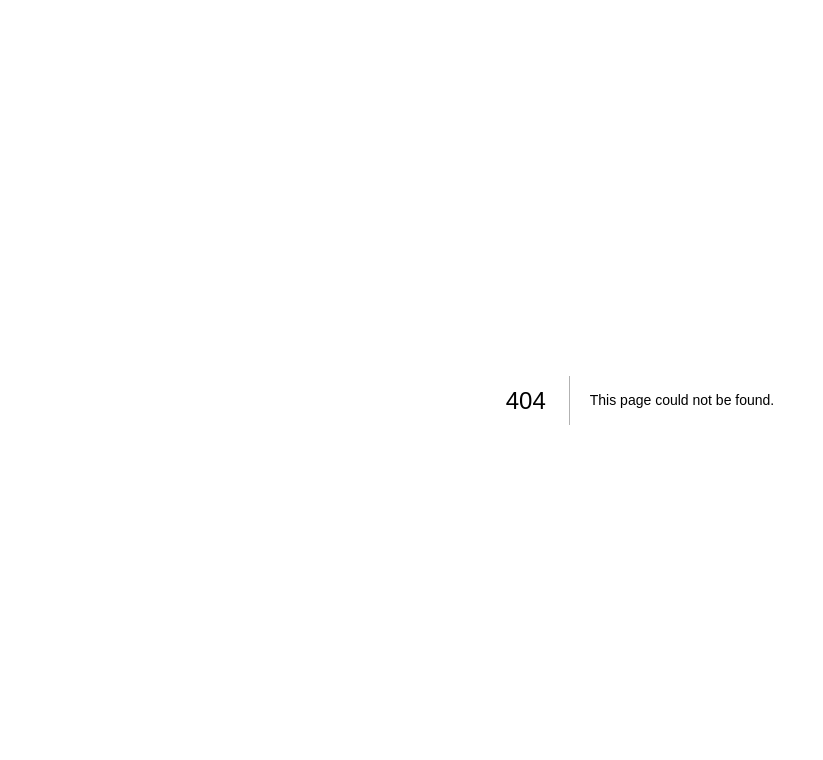
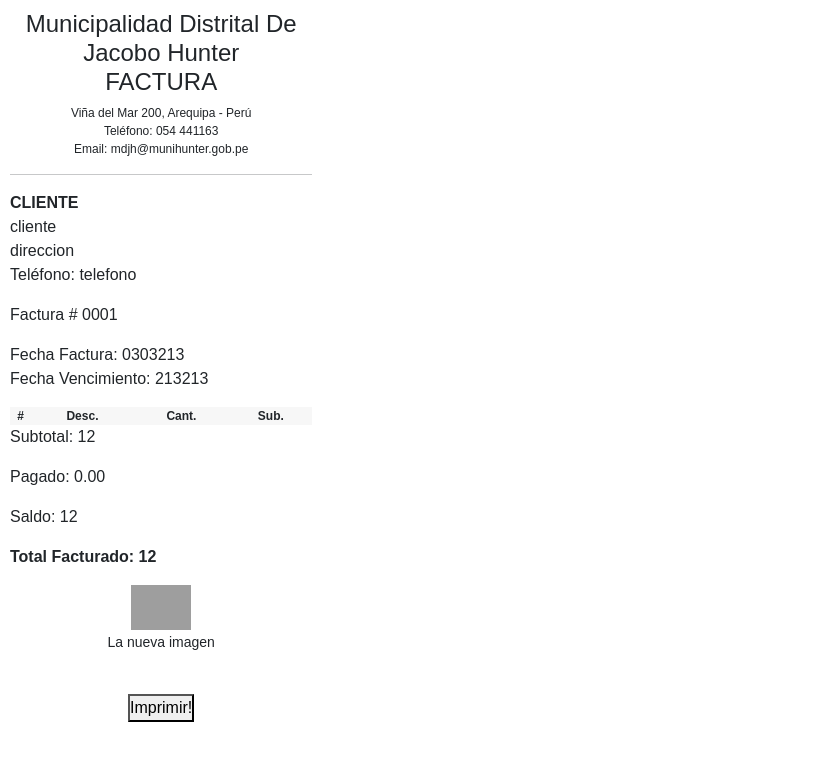
Before and after one commit to nikrichard/vet-webapp, a Next.js app: page /ticket in a window 1280 px wide. Before the commit this address had no page. Shown: the top 760 px of the page, without its empty margins (0-823 px from the left). Built offline with nearby package versions, Linux system fonts and the light colour scheme; grey boxes are pictures that could not be loaded.

Commit message:
Create ticket.js

```diff
--- /dev/null
+++ b/src/pages/ticket.js
@@ -0,0 +1,77 @@
+import { useRouter } from "next/router";
+import { useEffect, useState } from "react";
+
+export default function Ticket() {
+  const router = useRouter();
+  const { id } = router.query;
+  const [ticket, setTicket] = useState(null);
+
+  /*useEffect(() => {
+    if (id) {
+      fetch(`/api/ticket?id=${id}`)
+        .then((res) => res.json())
+        .then((data) => setTicket(data));
+    }
+  }, [id]);*/
+
+  //if (!ticket) return <p>Cargando ticket...</p>;
+
+  /*const {
+    cliente,
+    direccion,
+    telefono,
+    facturaNumero,
+    fechaFactura,
+    fechaVencimiento,
+    productos,
+    total,
+  } = ticket;*/
+
+  return (
+    <div style={{ width: "80mm", margin: 10, fontFamily: "monospace" }}>
+      <h4 style={{ textAlign: "center" }}>
+        Municipalidad Distrital De Jacobo Hunter<br />
+        FACTURA
+      </h4>
+      <p style={{ textAlign: "center", fontSize: "12px" }}>
+        Viña del Mar 200, Arequipa - Perú<br />
+        Teléfono: 054 441163<br />
+        Email: mdjh@munihunter.gob.pe
+      </p>
+      <hr />
+      <p><strong>CLIENTE</strong><br />cliente<br />direccion<br />Teléfono: telefono</p>
+      <p>Factura # 0001</p>
+      <p>Fecha Factura: 0303213<br />Fecha Vencimiento: 213213</p>
+      <table width="100%" style={{ fontSize: "12px", borderCollapse: "collapse" }}>
+        <thead>
+          <tr>
+            <th>#</th><th>Desc.</th><th>Cant.</th><th>Sub.</th>
+          </tr>
+        </thead>
+        <tbody>
+          {/*productos.map((p, i) => (
+            <tr key={i}>
+              <td>{i + 1}</td>
+              <td>{p.descripcion}</td>
+              <td>{p.cantidad}</td>
+              <td>{p.subtotal.toFixed(2)} S/.</td>
+            </tr>
+          ))*/}
+        </tbody>
+      </table>
+      <p>Subtotal: 12</p>
+      <p>Pagado: 0.00</p>
+      <p>Saldo: 12</p>
+      <p><strong>Total Facturado: 12</strong></p>
+      <div style={{ textAlign: "center", marginTop: "10px" }}>
+        <img src="/logo-hunter.png" alt="Logo Hunter" width={60} /><br />
+        <small>La nueva imagen</small>
+      </div>
+      <div className="no-print" style={{ marginTop: "20px", textAlign: "center" }}>
+        <button onClick={() => window.print()} style={{ marginTop: "20px" }}>
+            Imprimir!
+        </button>
+      </div>
+    </div>
+  );
+}
```
